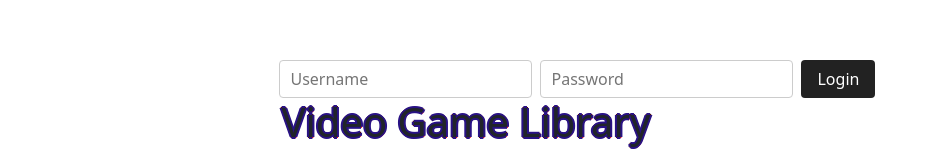
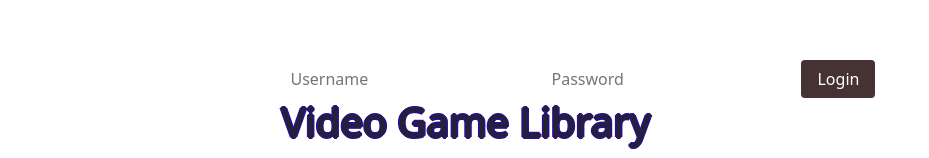
Before and after one commit to asmithxu/Video_game_library, a React (Vite) app in the folder VideoGameLibrary/: page / in a window 1280 px wide. Shown: the part 232-390 px from the top of the page, without its empty margins (174-1103 px from the left). Built offline with nearby package versions, Linux system fonts and the light colour scheme; no server answers.

Commit message:
Update LoginBox.css

```diff
--- a/VideoGameLibrary/src/LoginBox.css
+++ b/VideoGameLibrary/src/LoginBox.css
@@ -14,14 +14,14 @@
 
 .login-box input {
   padding: 6px 10px;
-  border: 1px solid #ccc;
+  border: 1px solid #ffffff;
   border-radius: 4px;
 }
 
 .login-box button {
   padding: 6px 16px;
   border: none;
-  background: #222;
+  background: #463232;
   color: #fff;
   border-radius: 4px;
   cursor: pointer;
```
